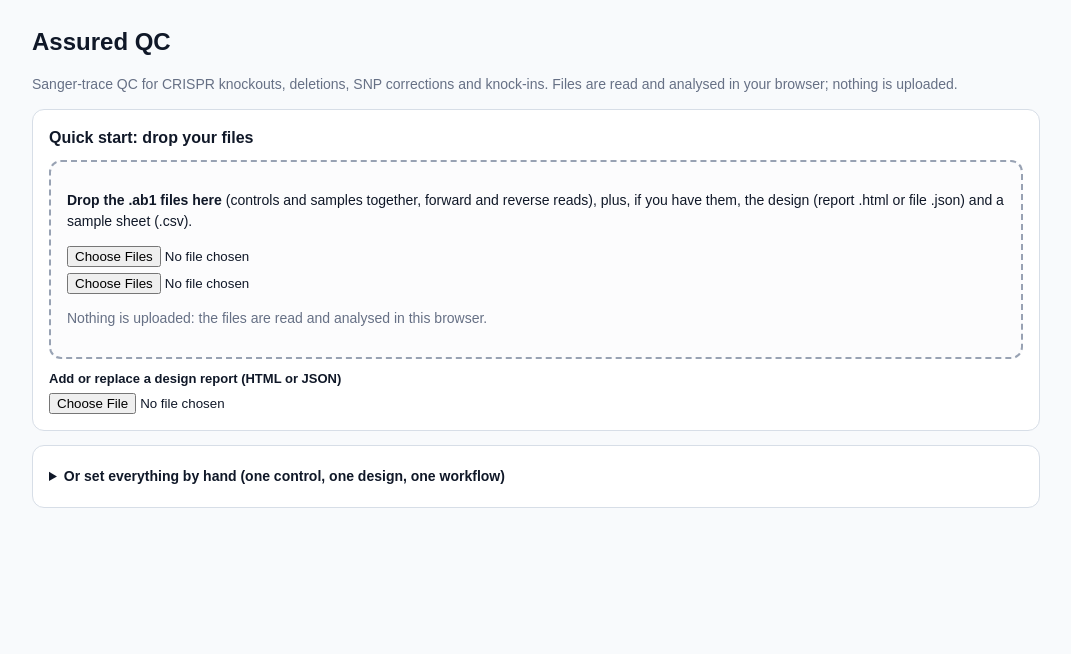
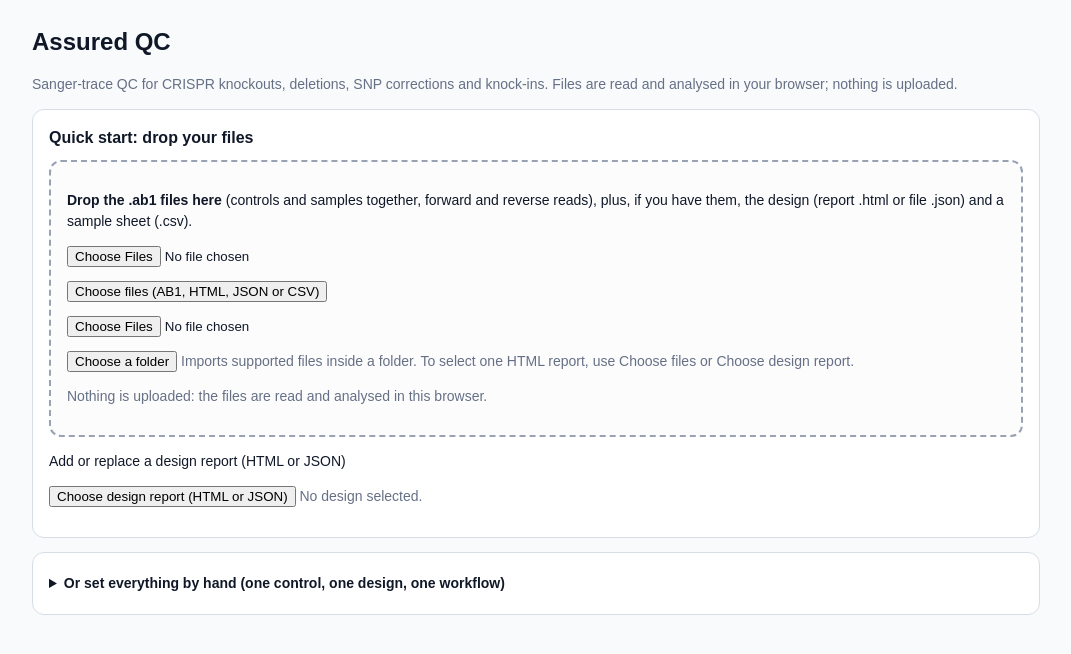
Before and after one commit to Narasimhat/Assured_QC, a React (Vite) app: page / in a window 1280 px wide. Shown: the top 654 px of the page, without its empty margins (104-1175 px from the left). Built offline with nearby package versions, Linux system fonts and the light colour scheme.

Commit message:
Label Quick Start file and folder pickers in English

```diff
--- a/src/QuickStart.jsx
+++ b/src/QuickStart.jsx
@@ -14,6 +14,7 @@ const arrayBufferOf = (file) => file.arrayBuffer();
 const interval = (iv) => (iv ? `${iv[0]}-${iv[1]}%` : "");
 
 export default function QuickStart() {
+  const filePicker = useRef(null); const folderPicker = useRef(null); const designPicker = useRef(null);
   const files = useRef(new Map()); const buffers = useRef(new Map());
   const [traceNames, setTraceNames] = useState([]); const [sheetText, setSheetText] = useState(""); const [designText, setDesignText] = useState(""); const [designName, setDesignName] = useState("");
   const [guidesText, setGuidesText] = useState(""); const [donorText, setDonorText] = useState(""); const [nuclease, setNuclease] = useState("SpCas9"); const [typeOverride, setTypeOverride] = useState(""); const [goal, setGoal] = useState("homozygous");
@@ -77,12 +78,15 @@ export default function QuickStart() {
       <h2>Quick start: drop your files</h2>
       <div className={`drop${dragging ? " over" : ""}`} onDragOver={(e) => { e.preventDefault(); setDragging(true); }} onDragLeave={() => setDragging(false)} onDrop={(e) => { e.preventDefault(); setDragging(false); addFiles(e.dataTransfer.files); }}>
         <p><b>Drop the .ab1 files here</b> (controls and samples together, forward and reverse reads), plus, if you have them, the design (report .html or file .json) and a sample sheet (.csv).</p>
-        <input type="file" multiple accept=".ab1,.abi,.csv,.tsv,.json,.html,.htm" onChange={(e) => addFiles(e.target.files)} aria-label="Choose files" />
-        <input type="file" multiple webkitdirectory="" directory="" onChange={(e) => addFiles(e.target.files)} aria-label="Choose a folder" />
+        <input ref={filePicker} hidden type="file" multiple accept=".ab1,.abi,.csv,.tsv,.json,.html,.htm,text/html,application/json" disabled={running} onChange={(e) => { addFiles(e.target.files); e.target.value = ""; }} aria-label="Choose files" />
+        <p><button type="button" disabled={running} onClick={() => filePicker.current.click()}>Choose files (AB1, HTML, JSON or CSV)</button></p>
+        <input ref={folderPicker} hidden type="file" multiple webkitdirectory="" directory="" disabled={running} onChange={(e) => { addFiles(e.target.files); e.target.value = ""; }} aria-label="Choose a folder" />
+        <p><button type="button" disabled={running} onClick={() => folderPicker.current.click()}>Choose a folder</button> <span className="muted">Imports supported files inside a folder. To select one HTML report, use Choose files or Choose design report.</span></p>
         <p className="muted">Nothing is uploaded: the files are read and analysed in this browser.</p>
       </div>
-      <label className="field" htmlFor="q-design">Add or replace a design report (HTML or JSON)</label>
-      <input id="q-design" type="file" accept=".html,.htm,.json,text/html,application/json" disabled={running} onChange={(e) => { addFiles(e.target.files); e.target.value = ""; }} />
+      <p className="field">Add or replace a design report (HTML or JSON)</p>
+      <input ref={designPicker} hidden id="q-design" aria-label="Design report file" type="file" accept=".html,.htm,.json,text/html,application/json" disabled={running} onChange={(e) => { addFiles(e.target.files); e.target.value = ""; }} />
+      <p><button type="button" disabled={running} onClick={() => designPicker.current.click()}>Choose design report (HTML or JSON)</button> <span className="muted">{designName || "No design selected."}</span></p>
       {designName && <div role="status">
         <p>Design: <b>{designName}</b> <button type="button" disabled={running} onClick={() => { setDesignName(""); setDesignText(""); setDesignIndex(0); setOutcome(null); setError(""); }}>Remove design</button></p>
         {design.error ? <p className="error">{design.error} Replace or remove this file to continue.</p> : design.kind === "report" ? <>
```
